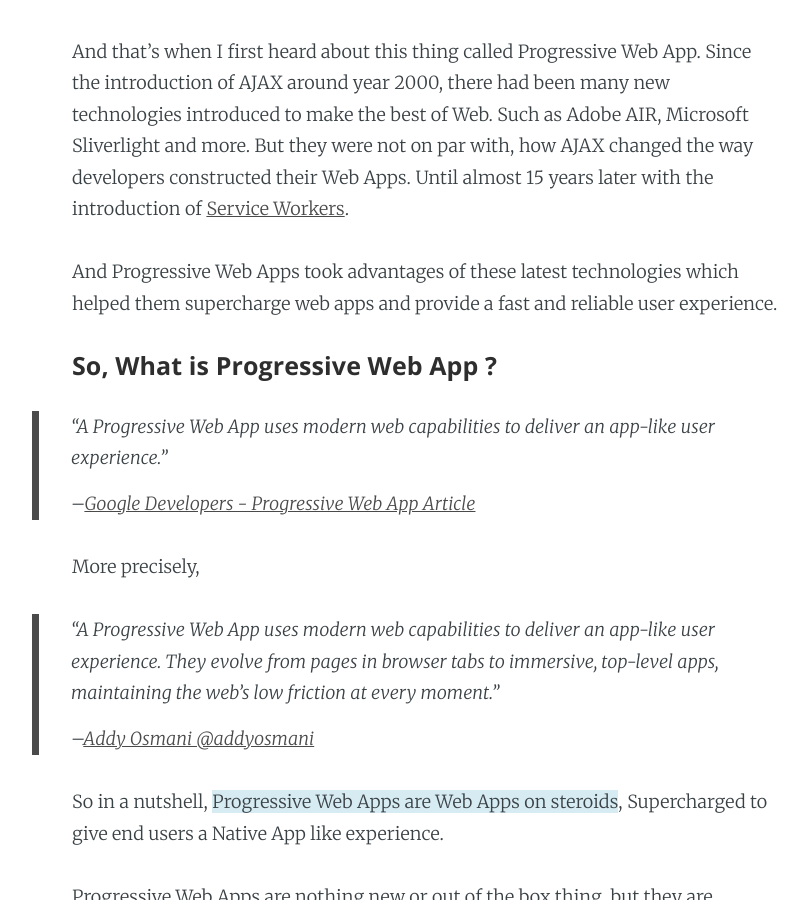
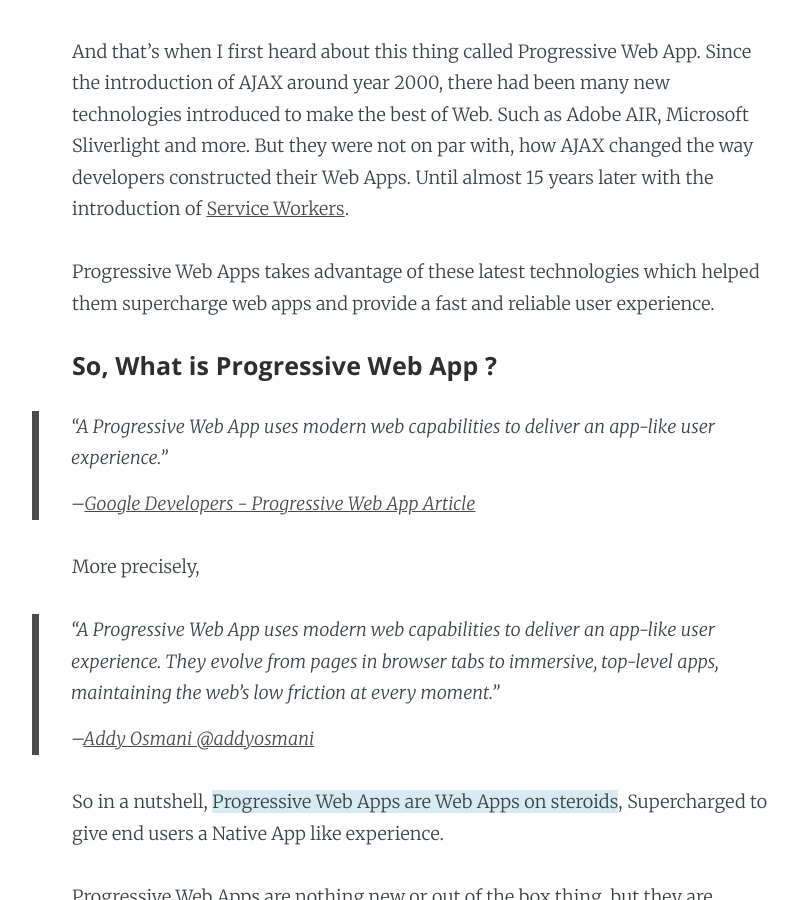
Before and after one commit to inf3cti0n95/Otaku-Codes, a Jekyll site: the page built from _posts/2017-05-07-web-apps-on-steroids-progressive-web-apps-introduction.markdown, in a window 1280 px wide and 900 px high, scrolled down 1344 px. Shown: the whole window, without its empty margins (213-1021 px from the left). Built offline with Jekyll 4.4.1, drawn with Linux system fonts in a browser that asks for light colours; comment, search, counter and statistics services are not loaded.

Commit message:
Rephrasing

```diff
--- a/_posts/2017-05-07-web-apps-on-steroids-progressive-web-apps-introduction.markdown
+++ b/_posts/2017-05-07-web-apps-on-steroids-progressive-web-apps-introduction.markdown
@@ -17,7 +17,7 @@ While Google leading the Development of the Web by making it more secure, perfor
 
 And that's when I first heard about this thing called Progressive Web App. Since the introduction of AJAX around year 2000, there had been many new technologies introduced to make the best of Web. Such as Adobe AIR, Microsoft Sliverlight and more. But they were not on par with, how AJAX changed the way developers constructed their Web Apps. Until almost 15 years later with the introduction of [Service Workers](https://developers.google.com/web/fundamentals/getting-started/primers/service-workers#what_is_a_service_worker).
 
-And Progressive Web Apps took advantages of these latest technologies which helped them supercharge web apps and provide a fast and reliable user experience.
+Progressive Web Apps takes advantage of these latest technologies which helped them supercharge web apps and provide a fast and reliable user experience.
 
 #### So, What is Progressive Web App ?
 
```
